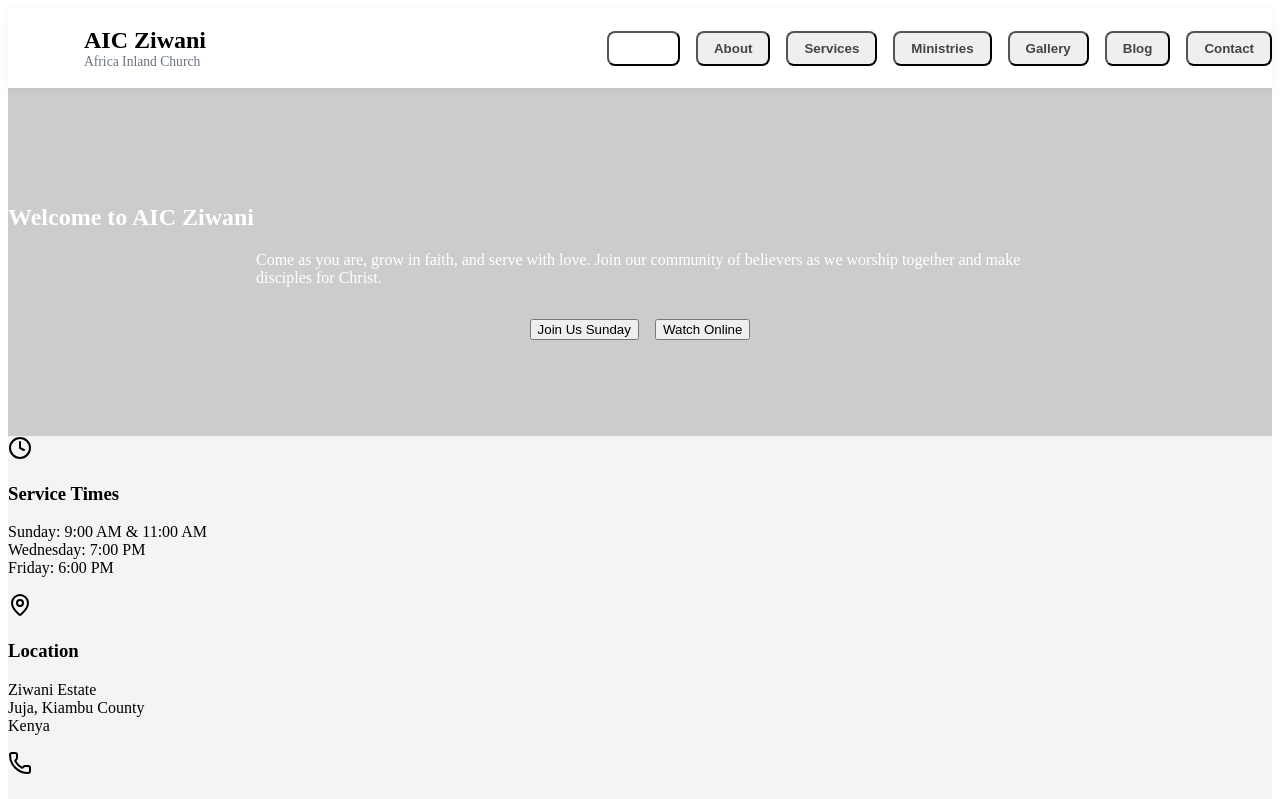
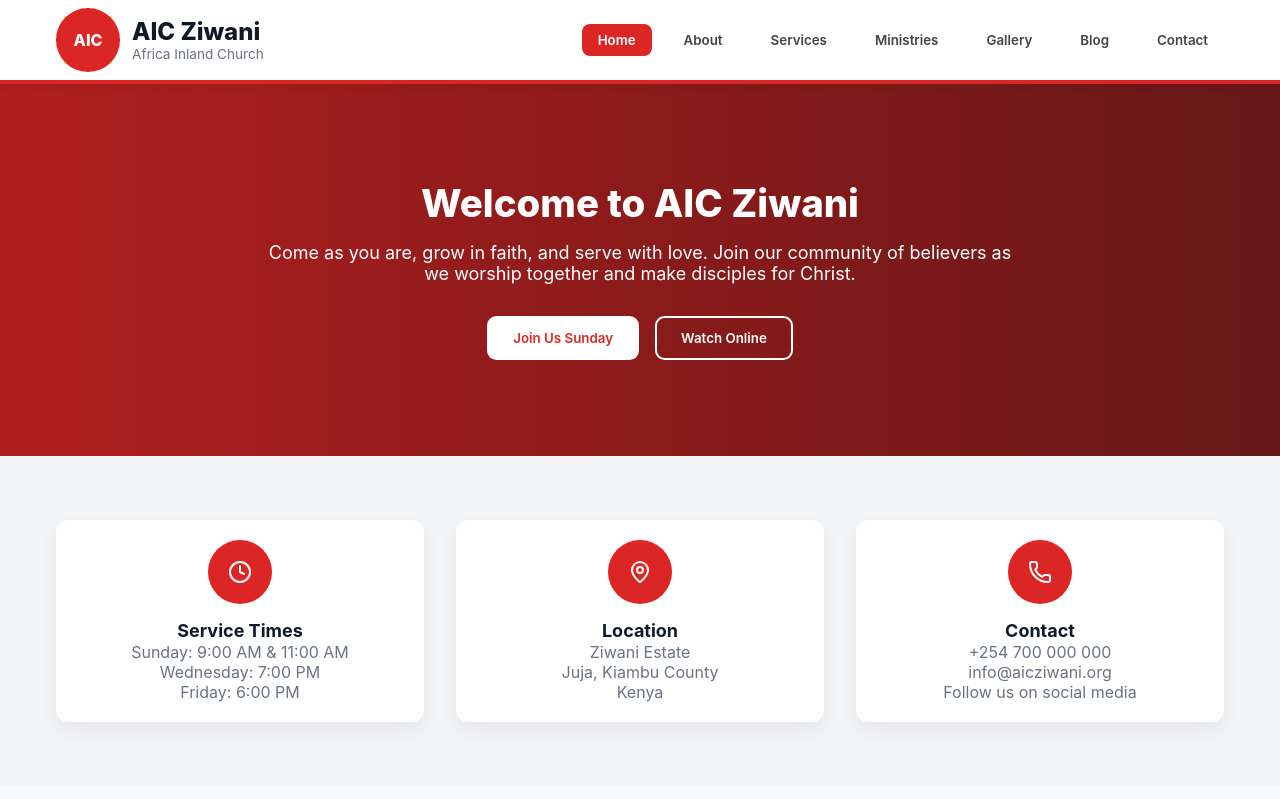
Before and after one commit to muilipato/aic-ziwani, a React (Create React App) app: page / in a window 1280 px wide. Shown: the top 799 px of the page. Built offline with nearby package versions, Linux system fonts and the light colour scheme.

Commit message:
Added root styles

```diff
--- a/src/App.js
+++ b/src/App.js
@@ -56,7 +56,7 @@ const App = () => {
   };
 
   return (
-    <div className="min-h-screen bg-gray-50">
+    <div>
       <Navigation
       currentPage={currentPage}
       setCurrentPage={setCurrentPage}
--- a/src/index.css
+++ b/src/index.css
@@ -0,0 +1,213 @@
+/* ===== Global Reset & Theme ===== */
+
+
+* {
+    box-sizing: border-box;
+    margin: 0;
+    padding: 0;
+}
+
+
+:root {
+    --primary-red: #dc2626;
+    --primary-red-dark: #7f1d1d;
+    --bg: #f9fafb;
+    /* gray-50 */
+    --panel: #ffffff;
+    /* white */
+    --text: #111827;
+    /* gray-900 */
+    --muted: #6b7280;
+    /* gray-500/600 blend */
+    --muted-2: #374151;
+    /* gray-700 */
+    --line: #e5e7eb;
+    /* gray-200 */
+}
+
+
+html,
+body,
+#root {
+    height: 100%;
+}
+
+body {
+    font-family: "Inter", "Segoe UI", Roboto, Helvetica, Arial, sans-serif;
+    background: var(--bg);
+    color: var(--text);
+}
+
+
+/* Layout helpers */
+.container {
+    max-width: 1200px;
+    margin: 0 auto;
+    padding: 0 1rem;
+}
+
+.section {
+    padding: 4rem 0;
+}
+
+.section-sm {
+    padding: 2rem 0;
+}
+
+.center {
+    text-align: center;
+}
+
+
+/* Buttons */
+.btn {
+    display: inline-flex;
+    align-items: center;
+    justify-content: center;
+    gap: .5rem;
+    padding: .75rem 1.5rem;
+    border-radius: .6rem;
+    font-weight: 600;
+    border: 2px solid transparent;
+    cursor: pointer;
+    transition: transform .05s ease, background .15s ease, color .15s ease, border-color .15s ease;
+}
+
+.btn:active {
+    transform: translateY(1px);
+}
+
+.btn-primary {
+    background: var(--panel);
+    color: var(--primary-red);
+}
+
+.btn-primary:hover {
+    background: #f3f4f6;
+}
+
+.btn-outline {
+    background: transparent;
+    color: #fff;
+    border-color: #fff;
+}
+
+.btn-outline:hover {
+    background: #fff;
+    color: var(--primary-red);
+}
+
+
+/* Cards */
+.card {
+    background: var(--panel);
+    border-radius: .75rem;
+    box-shadow: 0 8px 20px rgba(17, 24, 39, 0.06);
+}
+
+.card.pad {
+    padding: 1.25rem;
+}
+
+
+/* Typography */
+h1,
+h2,
+h3 {
+    line-height: 1.2;
+}
+
+h1 {
+    font-size: clamp(2rem, 3vw, 3rem);
+    font-weight: 800;
+}
+
+h2 {
+    font-size: clamp(1.5rem, 2.4vw, 2rem);
+    font-weight: 800;
+}
+
+h3 {
+    font-size: 1.125rem;
+    font-weight: 700;
+}
+
+.lead {
+    font-size: 1.125rem;
+    color: white;
+}
+
+.small {
+    font-size: .95rem;
+}
+
+.muted {
+    color: var(--muted);
+}
+
+
+.muted {
+    color: var(--muted);
+}
+
+
+/* Utility bits */
+.badge-line {
+    width: 96px;
+    height: 4px;
+    background: var(--primary-red);
+    margin: .5rem auto 0;
+    border-radius: 999px;
+}
+
+.icon-circle {
+    width: 64px;
+    height: 64px;
+    border-radius: 999px;
+    display: grid;
+    place-items: center;
+    background: var(--primary-red);
+    color: #fff;
+    margin: 0 auto 1rem;
+}
+
+
+/* Grid helpers */
+.grid-3 {
+    display: grid;
+    grid-template-columns: repeat(3, 1fr);
+    gap: 2rem;
+}
+
+.grid-2 {
+    display: grid;
+    grid-template-columns: repeat(2, 1fr);
+    gap: 2rem;
+}
+
+
+@media (max-width: 900px) {
+    .grid-3 {
+        grid-template-columns: 1fr 1fr;
+    }
+}
+
+@media (max-width: 640px) {
+
+    .grid-3,
+    .grid-2 {
+        grid-template-columns: 1fr;
+    }
+}
+
+
+/* Links */
+a,
+button {
+    font-family: inherit;
+}
+
+button {
+    background: none;
+    border: none;
+}
```
